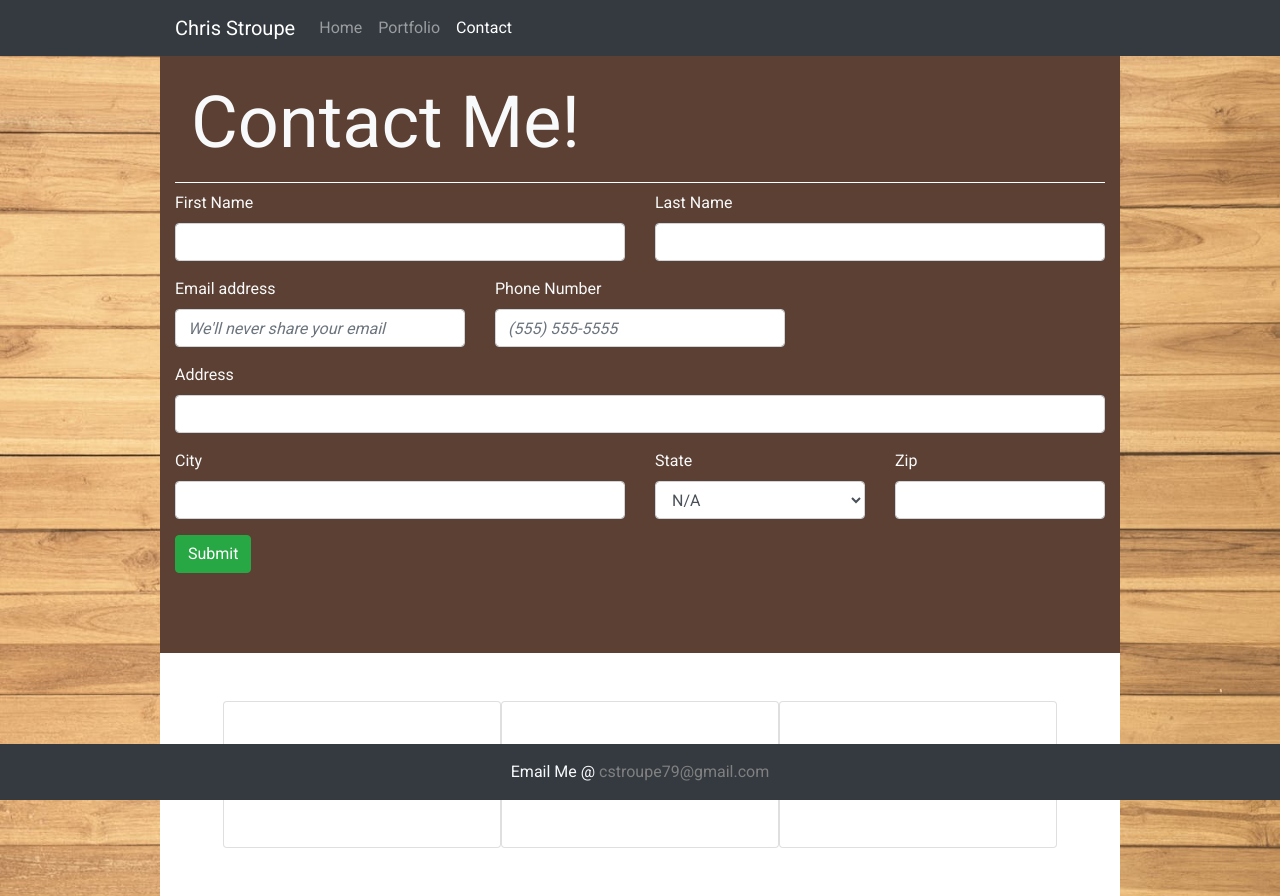
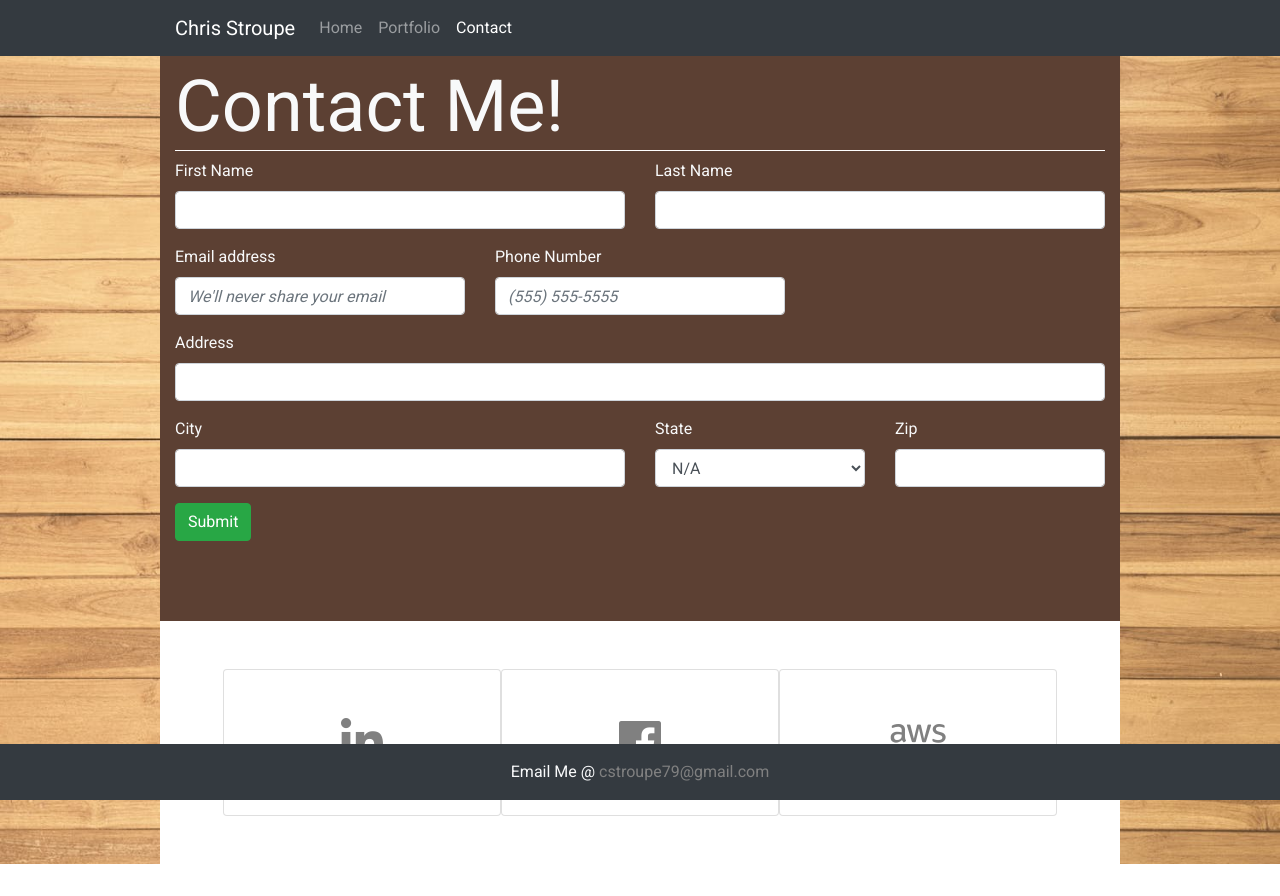
Before and after one commit to Stroupe79/Bootstrap-Portfolio, a plain HTML site: page contact.html in a window 1280 px wide. After the commit the page ends 864 px from the top, so only its background shows below. Drawn offline with nearby package versions, Linux system fonts and the light colour scheme; a web font is replaced by a local one.

Commit message:
final touches - portfolio cleanup

```diff
--- a/contact.html
+++ b/contact.html
@@ -55,7 +55,7 @@
 
           <div class="jumbotron jumbotron-fluid text-light">
             <div class="container">
-              <h1 class="display-3 p-3">Contact Me!</h1>
+              <h1 class="display-3 ">Contact Me!</h1>
               <form>
                 <div class="row">
                   <div class="form-group col-md-6">
```
